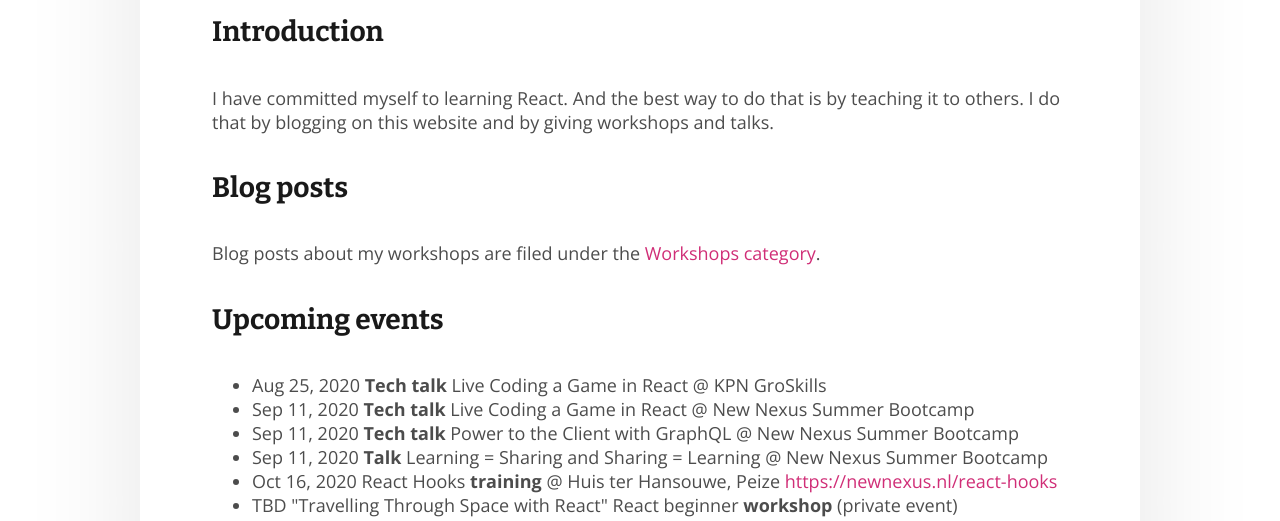
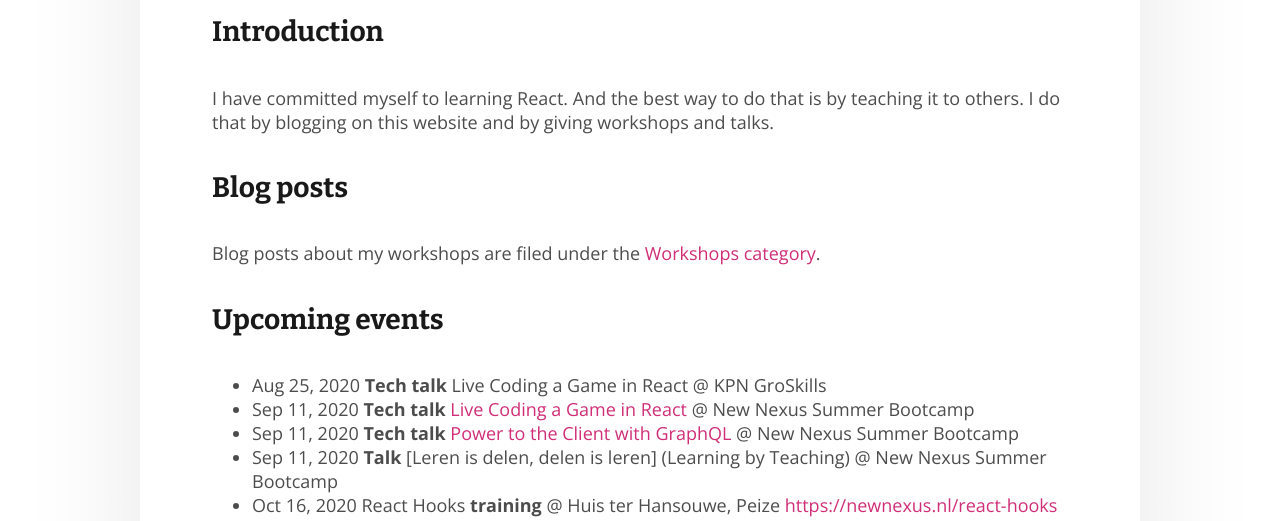
Before and after one commit to bouwe77/bouwe77.github.io, a Gatsby site: page /workshops in a window 1280 px wide. Shown: the part 262-783 px from the top of the page. Built offline with nearby package versions, Linux system fonts and the light colour scheme; Gatsby itself is replaced by a stand-in of ours.

Commit message:
Added links to the webinars

```diff
--- a/src/pages/workshops.mdx
+++ b/src/pages/workshops.mdx
@@ -17,9 +17,9 @@ Blog posts about my workshops are filed under the <Link to="/categories/workshop
 #### Upcoming events
 
 - Aug 25, 2020 **Tech talk** Live Coding a Game in React @ KPN GroSkills
-- Sep 11, 2020 **Tech talk** Live Coding a Game in React @ New Nexus Summer Bootcamp
-- Sep 11, 2020 **Tech talk** Power to the Client with GraphQL @ New Nexus Summer Bootcamp
-- Sep 11, 2020 **Talk** Learning = Sharing and Sharing = Learning @ New Nexus Summer Bootcamp
+- Sep 11, 2020 **Tech talk** [Live Coding a Game in React] @ New Nexus Summer Bootcamp
+- Sep 11, 2020 **Tech talk** [Power to the Client with GraphQL] @ New Nexus Summer Bootcamp
+- Sep 11, 2020 **Talk** [Leren is delen, delen is leren] (Learning by Teaching) @ New Nexus Summer Bootcamp
 - Oct 16, 2020 React Hooks **training** @ Huis ter Hansouwe, Peize https://newnexus.nl/react-hooks
 - TBD "Travelling Through Space with React" React beginner **workshop** (private event)
 - TBD React + Gatsby + Drupal + GraphQL **training** (private event)
@@ -44,3 +44,7 @@ Blog posts about my workshops are filed under the <Link to="/categories/workshop
 #### Attend or organize a workshop?
 
 That would be awesome! 😃 Contact me on <a href="https://twitter.com/bouwe">Twitter</a>!
+
+[live coding a game in react]: https://newnexus.nl/webinar/live-coding-a-game-in-react/
+[leren is delen delen is leren]: https://newnexus.nl/webinar/leren-is-delen-delen-is-leren/
+[power to the client with graphql]: https://newnexus.nl/webinar/power-to-the-client-with-graphql/
```
